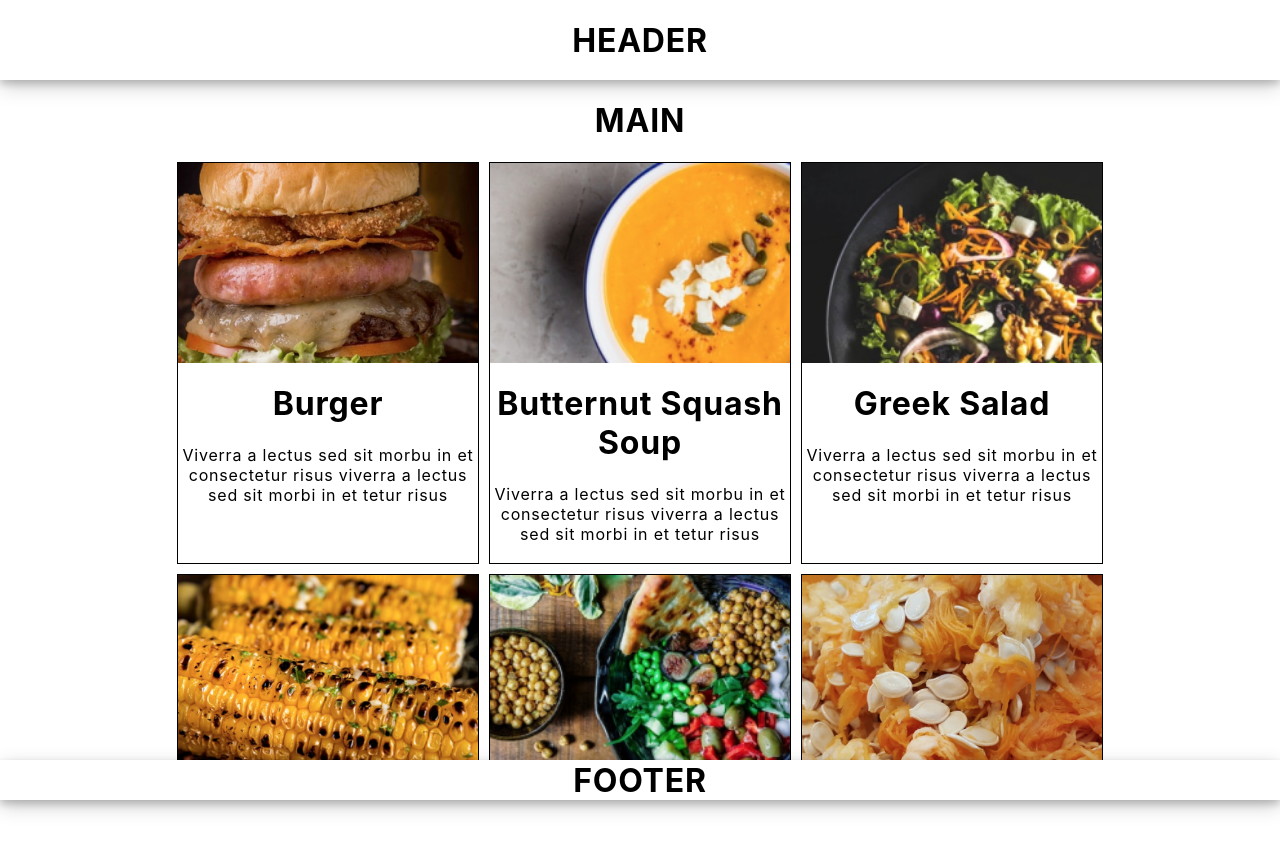
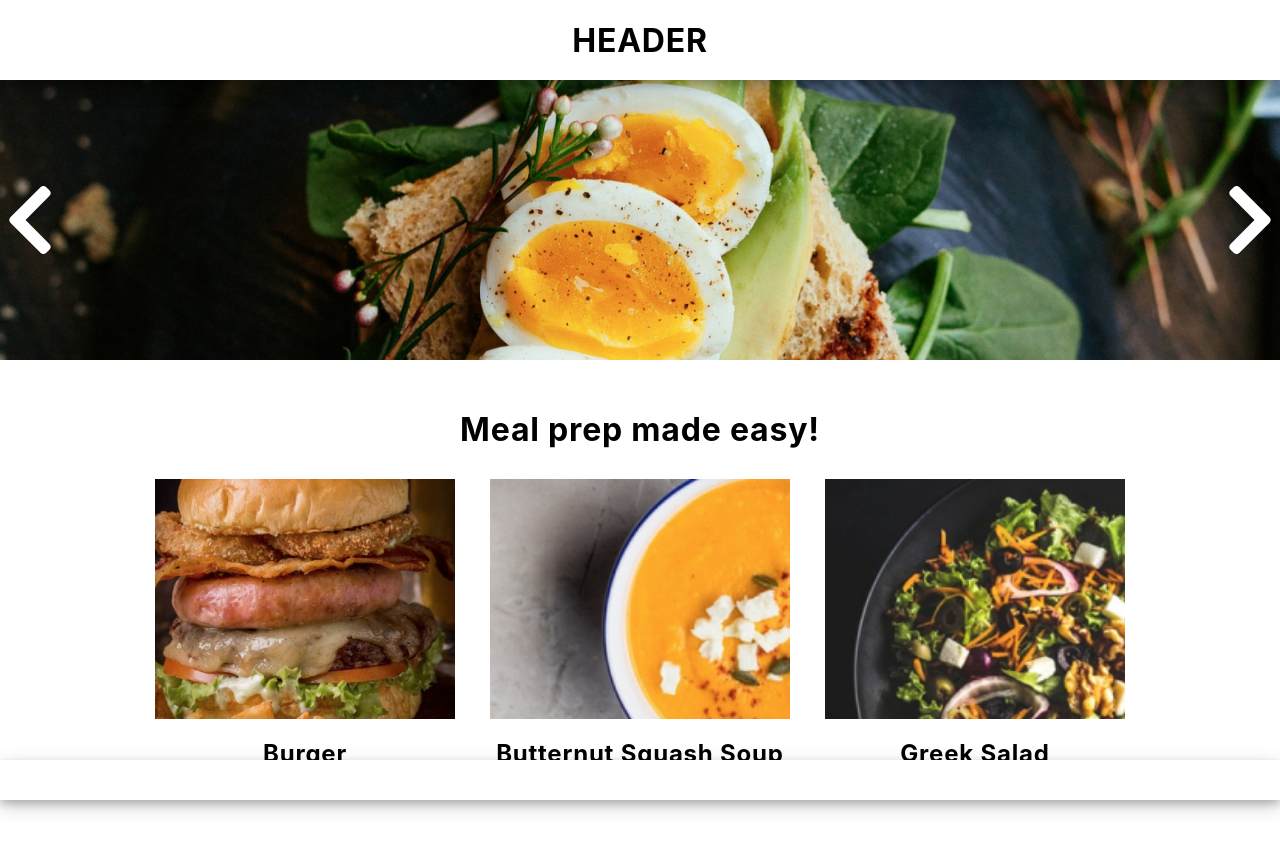
Before and after one commit to jadizzedin/quickmeals, a React (Create React App) app in the folder client/: page / in a window 1280 px wide. Shown: the top 850 px of the page. Built offline with nearby package versions, Linux system fonts and the light colour scheme.

Commit message:
fake carousel and cards styled

```diff
--- a/client/src/App.css
+++ b/client/src/App.css
@@ -42,6 +42,7 @@ a, .link {
   overflow: scroll;
   display: flex;
   flex-direction: column;
+  width: 100%;
 }
 
 .footer {
--- a/client/src/assets/data.js
+++ b/client/src/assets/data.js
@@ -2,47 +2,47 @@ const data = [
   {
     image_url : "./images/burger.jpg",
     title : "Burger",
-    description : "Viverra a lectus sed sit morbu in et consectetur risus viverra a lectus sed sit morbi in et tetur risus",
+    description : "Viverra a lectus sed sit morbu in et consectetur risus viverra a lectus sed sit morbi in et tetur",
   },
   {
     image_url : "./images/butternutSquashSoup.jpg",
     title : "Butternut Squash Soup",
-    description : "Viverra a lectus sed sit morbu in et consectetur risus viverra a lectus sed sit morbi in et tetur risus",
+    description : "Viverra a lectus sed sit morbu in et consectetur risus viverra a lectus sed sit morbi in et tetur",
   },
   {
     image_url : "./images/greekSalad.jpg",
     title : "Greek Salad",
-    description : "Viverra a lectus sed sit morbu in et consectetur risus viverra a lectus sed sit morbi in et tetur risus",
+    description : "Viverra a lectus sed sit morbu in et consectetur risus viverra a lectus sed sit morbi in et tetur",
   },
   {
     image_url : "./images/grilledCorn.jpg",
     title : "Roasted Corn",
-    description : "Viverra a lectus sed sit morbu in et consectetur risus viverra a lectus sed sit morbi in et tetur risus",
+    description : "Viverra a lectus sed sit morbu in et consectetur risus viverra a lectus sed sit morbi in et tetur",
   },
   {
   image_url : "./images/mSalad.jpg",
   title : "Mediterranean Salad",
-  description : "Viverra a lectus sed sit morbu in et consectetur risus viverra a lectus sed sit morbi in et tetur risus",
+  description : "Viverra a lectus sed sit morbu in et consectetur risus viverra a lectus sed sit morbi in et tetur",
   },
   {
   image_url : "./images/pumpkin.jpg",
   title : "Pumpkin",
-  description : "Viverra a lectus sed sit morbu in et consectetur risus viverra a lectus sed sit morbi in et tetur risus",
+  description : "Viverra a lectus sed sit morbu in et consectetur risus viverra a lectus sed sit morbi in et tetur",
   },
   {
   image_url : "./images/basilRainbowSalad.jpg",
   title : "Basil Rainbow Salad",
-  description : "Viverra a lectus sed sit morbu in et consectetur risus viverra a lectus sed sit morbi in et tetur risus",
+  description : "Viverra a lectus sed sit morbu in et consectetur risus viverra a lectus sed sit morbi in et tetur",
   },
   {
   image_url : "./images/tapasAndSides.jpg",
   title : "Tapas and Sides",
-  description : "Viverra a lectus sed sit morbu in et consectetur risus viverra a lectus sed sit morbi in et tetur risus",
+  description : "Viverra a lectus sed sit morbu in et consectetur risus viverra a lectus sed sit morbi in et tetur",
   },
   {
   image_url : "./images/truffles.jpg",
   title : "Truffles",
-  description : "Viverra a lectus sed sit morbu in et consectetur risus viverra a lectus sed sit morbi in et tetur risus",
+  description : "Viverra a lectus sed sit morbu in et consectetur risus viverra a lectus sed sit morbi in et tetur",
   }
 ]
 
--- a/client/src/components/card.js
+++ b/client/src/components/card.js
@@ -11,7 +11,7 @@ function Card(props) {
   return (
     <div className="card">
       <div className= "images" style={background} />
-      <h1>{props.data.title}</h1>
+      <h2>{props.data.title}</h2>
       <p>{props.data.description}</p>
     </div>
   )
--- a/client/src/components/components.css
+++ b/client/src/components/components.css
@@ -1,21 +1,42 @@
 .card {
-  border: 1px black solid;
   height: 400px;
   width: 300px;
 }
 
 .images {
- height: 50%;
+ height: 60%;
  width: 100%;
+}
+
+.inactive {
+  display: none;
+}
+
+p {
+  font-size: 20px;
 }
 
 @media screen and (min-width: 600px) {
   .card-container {
     display: grid;
-    grid-gap: 10px;
+    grid-gap: 35px;
     grid-template-columns: repeat(auto-fit, minmax(300px, 1fr));
     text-align: center;
     max-width: 1050px;
     margin: 0 auto;
   }
+  .banner {
+    width: 100%;
+    height: 100%;
+    background-image: url('../assets/bannerEggs.jpg');
+    background-size: cover;
+    display: flex;
+    justify-content: space-between;
+  }
+  h1 {
+    margin: 50px 0 30px 0;
+  }
+  .icon {
+    margin: 100px 5px;
+  }
 }
--- a/client/src/components/footer.js
+++ b/client/src/components/footer.js
@@ -3,7 +3,7 @@ import React from "react";
 function Footer(props) {
   return (
     <div className="footer">
-    <h1>FOOTER</h1>
+    <h1></h1>
     </div>
   )
 }
--- a/client/src/components/main.js
+++ b/client/src/components/main.js
@@ -1,6 +1,8 @@
 import React from 'react';
 import Card from './card';
 import './components.css';
+import { FontAwesomeIcon } from '@fortawesome/react-fontawesome'
+import { faChevronLeft, faChevronRight } from '@fortawesome/free-solid-svg-icons'
 
 function Main(props) {
 
@@ -13,7 +15,19 @@ function Main(props) {
 
   return (
     <div className="main">
-      <h1> MAIN </h1>
+      <div className="banner">
+        <FontAwesomeIcon
+          className="icon"
+          icon={faChevronLeft}
+          color={'white'}
+          size={'5x'}/>
+        <FontAwesomeIcon
+          className="icon"
+          icon={faChevronRight}
+          color={'white'}
+          size={'5x'}/>
+      </div>
+        <h1>Meal prep made easy!</h1>
       <div className="card-container">
       {cards}
       </div>
```
Also changed, not shown: client/src/assets/bannerEggs.jpg (renamed from client/public/images/bannerEggs.jpg), 1 other file (tests, documents, lock files or other folders).
